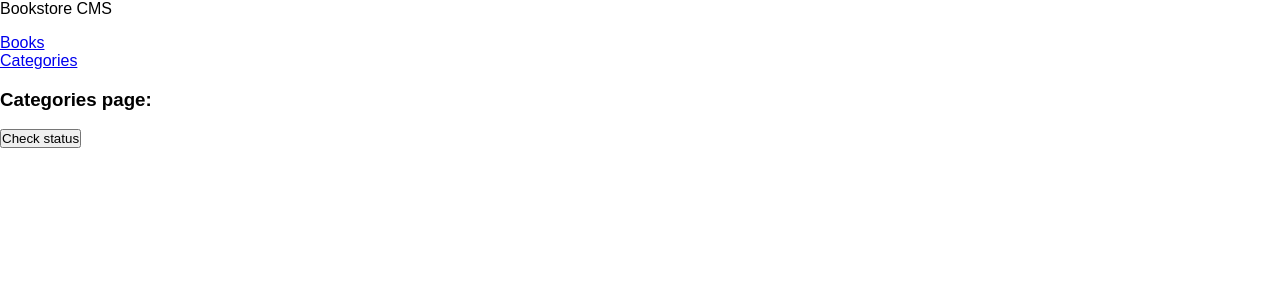
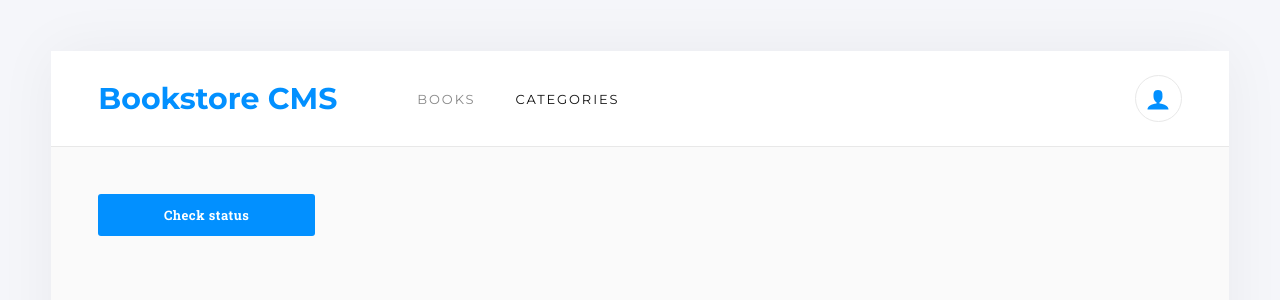
Before and after one commit to lmunozm1702/react-bookstore, a React (Create React App) app: page /categories in a window 1280 px wide. Shown: the top 300 px of the page. Built offline with nearby package versions, Linux system fonts and the light colour scheme; no server answers.

Commit message:
Add styling for both, books and categories
- Add react-icons package.

```diff
--- a/package.json
+++ b/package.json
@@ -3,6 +3,10 @@
   "version": "0.1.0",
   "private": true,
   "dependencies": {
+    "@emotion/react": "^11.10.5",
+    "@emotion/styled": "^11.10.5",
+    "@mui/icons-material": "^5.11.0",
+    "@mui/material": "^5.11.0",
     "@reduxjs/toolkit": "^1.9.1",
     "@testing-library/jest-dom": "^5.16.5",
     "@testing-library/react": "^13.4.0",
@@ -11,6 +15,7 @@
     "prop-types": "^15.8.1",
     "react": "^18.2.0",
     "react-dom": "^18.2.0",
+    "react-icons": "^4.7.1",
     "react-redux": "^8.0.5",
     "react-router-dom": "^6.4.4",
     "react-scripts": "5.0.1",
--- a/src/App.js
+++ b/src/App.js
@@ -6,15 +6,17 @@ import Books from './components/Books';
 function App() {
   // store.dispatch(getBooks());
   return (
-    <div className="mainContainer">
-      <BrowserRouter>
-        <Navbar />
+
+    <BrowserRouter>
+      <Navbar />
+      <div className="main-container">
         <Routes>
           <Route path="/" element={<Books />} />
           <Route path="/categories" element={<Categories />} />
         </Routes>
-      </BrowserRouter>
-    </div>
+      </div>
+    </BrowserRouter>
+
   );
 }
 
--- a/src/components/AddBookForm.js
+++ b/src/components/AddBookForm.js
@@ -8,7 +8,7 @@ const AddBookForm = () => {
   const dispatch = useDispatch();
 
   const [inputText, setInputText] = useState({
-    title: '', author: '', item_id: '', category: '',
+    title: '', author: '', item_id: '', category: 'Action',
   });
 
   const handleSubmit = (event) => {
@@ -26,42 +26,36 @@ const AddBookForm = () => {
   };
 
   return (
-    <form onSubmit={handleSubmit} className="form-container">
-      <h3>Add books form:</h3>
-      <div>
+    <section>
+      <h2 className="form-title">ADD NEW BOOK</h2>
+      <form onSubmit={handleSubmit} className="add-form">
         <input
           type="text"
-          placeholder="Add a title..."
+          placeholder="Book title"
           name="title"
-          className="input-text"
+          className="input title-input"
           value={inputText.title}
           onChange={onChange}
         />
-      </div>
-      <div>
         <input
           type="text"
-          placeholder="Add a author..."
+          placeholder="Author"
           name="author"
-          className="input-text"
+          className="input title-input"
           value={inputText.author}
           onChange={onChange}
         />
-      </div>
-      <div>
         <input
-          type="text"
+          type="hidden"
           placeholder="Add a category..."
           name="category"
           className="input-text"
           value={inputText.category}
           onChange={onChange}
         />
-      </div>
-      <div>
-        <button type="submit" className="input-submit">Submit</button>
-      </div>
-    </form>
+        <button type="submit" className="primary-button-big">ADD BOOK</button>
+      </form>
+    </section>
   );
 };
 export default AddBookForm;
--- a/src/components/Books.js
+++ b/src/components/Books.js
@@ -14,10 +14,10 @@ const Books = () => {
 
   return (
     <div className="bookListContainer">
-      <div className="books">
-        <h3>Books List:</h3>
+      <ul className="books">
         {books.map((book) => (
-          <div key={book.id}>
+          <li key={book.id}>
+            <div className="book">
               <Book
                 author={book.author}
                 title={book.title}
@@ -25,9 +25,11 @@ const Books = () => {
                 category={book.category}
               />
             </div>
+          </li>
         ))}
-      </div>
-      <div className="addBookForm">
+      </ul>
+      <div className="horizontal-divider" />
+      <div>
         <AddBookForm />
       </div>
     </div>
--- a/src/components/Categories.js
+++ b/src/components/Categories.js
@@ -14,17 +14,20 @@ const Categories = () => {
   return (
     <div className="categories">
       <form onSubmit={handleSubmit} className="form-container">
-        <h3>
-          Categories page:
-          {statusText}
-        </h3>
+        <div className="categories">
           <div>
             <button
               type="submit"
-            className="input-submit"
+              className="primary-button-big"
             >
               Check status
             </button>
+          </div>
+          <div>
+            <h2>
+              {statusText}
+            </h2>
+          </div>
         </div>
       </form>
     </div>
--- a/src/components/Navbar.js
+++ b/src/components/Navbar.js
@@ -1,15 +1,17 @@
 import React from 'react';
 import { NavLink } from 'react-router-dom';
+import { ImUser } from 'react-icons/im';
 
 const Navbar = () => (
-  <div className="navContainer">
-    <div className="navLogo">Bookstore CMS</div>
-    <nav className="menuOptions">
-      <ul className="navList">
-        <li><NavLink to="/" className={(navData) => (navData.isActive ? 'activeLink' : 'none')}>Books</NavLink></li>
-        <li><NavLink to="/categories" className={(navData) => (navData.isActive ? 'activeLink' : 'none')}>Categories</NavLink></li>
-      </ul>
-    </nav>
+  <div className="nav-bar">
+    <a className="nav-brand" href="#/">Bookstore CMS</a>
+    <ul className="nav-list">
+      <li><NavLink to="/" className={(navData) => (navData.isActive ? 'nav-link active-link' : 'nav-link')}>BOOKS</NavLink></li>
+      <li><NavLink to="/categories" className={(navData) => (navData.isActive ? 'nav-link active-link' : 'nav-link')}>CATEGORIES</NavLink></li>
+    </ul>
+    <div className="icon-button">
+      <ImUser />
+    </div>
   </div>
 );
 
--- a/src/index.css
+++ b/src/index.css
@@ -1,10 +1,399 @@
-body {
+@import url('https://fonts.googleapis.com/css2?family=Montserrat:wght@100;300;400;600;700&family=Roboto+Slab:wght@300;400;500;700&display=swap');
+@import url('https://fonts.googleapis.com/css2?family=Roboto+Slab&display=swap');
+@import url('https://fonts.googleapis.com/icon?family=Material+Icons');
+
+* {
   margin: 0;
-  font-family: sans-serif;
-  -webkit-font-smoothing: antialiased;
-  -moz-osx-font-smoothing: grayscale;
+  padding: 0;
 }
 
-* {
+body {
+  padding: 4%;
+  background-color: #f5f6fa;
+}
+
+a {
+  text-decoration: none;
+  cursor: pointer;
+}
+
+ul {
+  display: block;
+  list-style-type: disc;
+
+  /* margin-block-start: 1em;
+  margin-block-end: 1em; */
+  margin-inline-start: 0;
+  margin-inline-end: 0;
+  padding-inline-start: 40px;
+}
+
+button {
+  appearance: auto;
+  writing-mode: horizontal-tb !important;
+  text-rendering: auto;
+  color: #fff;
+  letter-spacing: normal;
+  word-spacing: normal;
+  line-height: normal;
+  text-transform: none;
+  text-indent: 0;
+  text-shadow: none;
+  display: inline-block;
+  text-align: center;
+  align-items: flex-start;
+  cursor: default;
+  box-sizing: border-box;
+  background-color: #0290ff;
+  margin: 0;
+  padding: 1px 6px;
+  border-width: 2px;
+  border-style: outset;
+  border-color: #0290ff;
+  border-image: initial;
+}
+
+h2 {
+  display: block;
+  font-size: 1.5em;
+
+  /* margin-block-start: 0.83em;
+  margin-block-end: 0.83em; */
+  margin-inline-start: 0;
+  margin-inline-end: 0;
+  font-weight: bold;
+}
+
+h4 {
+  display: block;
+
+  /* margin-block-start: 1.33em;
+  margin-block-end: 1.33em; */
+  margin-inline-start: 0;
+  margin-inline-end: 0;
+  font-weight: bold;
+}
+
+h6 {
+  display: block;
+  font-size: 0.67em;
+
+  /* margin-block-start: 2.33em;
+  margin-block-end: 2.33em; */
+  margin-inline-start: 0;
+  margin-inline-end: 0;
+  font-weight: bold;
+}
+
+#root {
+  margin: 0;
+  padding: 0 0 8%;
+  border-radius: 4px;
+  box-shadow: 0 0 60px 0 rgb(0 0 0 / 5%);
+  background-color: #fafafa;
+}
+
+.primary-color {
+  color: #0290ff;
+}
+
+.nav-bar {
+  padding: 24px 4%;
+  background-color: #fff;
+  border-bottom: 1px solid #e8e8e8;
+  display: flex;
+  align-items: center;
+  grid-gap: 40px;
+  gap: 40px;
+}
+
+.nav-brand {
+  font-family: 'Montserrat', sans-serif;
+  font-size: 1.875rem;
+  font-weight: 700;
+  color: #0290ff;
+}
+
+.nav-list {
+  display: flex;
+  flex-grow: 1;
+  list-style-type: none;
+  grid-gap: 40px;
+  gap: 40px;
+}
+
+.nav-link {
+  opacity: 0.5;
+  font-family: 'Montserrat', sans-serif;
+  font-size: 0.813rem;
+  color: #121212;
+  letter-spacing: 1.9px;
+}
+
+.active-link {
+  opacity: 1;
+  color: #121212;
+}
+
+.icon-button {
+  color: #0290ff;
+  border: 1px solid #e8e8e8;
+  border-radius: 50%;
+  width: 45px;
+  height: 45px;
+  display: flex;
+  align-items: center;
+  justify-content: center;
+}
+
+.icon-button svg {
+  width: 24px;
+  height: 24px;
+}
+
+.material-icons {
+  font-family: 'Material Icons', sans-serif;
+  font-weight: normal;
+  font-style: normal;
+  font-size: 24px;
+  line-height: 1;
+  letter-spacing: normal;
+  text-transform: none;
+  display: inline-block;
+  white-space: nowrap;
+  word-wrap: normal;
+  direction: ltr;
+  font-feature-settings: 'liga';
+  -webkit-font-feature-settings: 'liga';
+  -webkit-font-smoothing: antialiased;
+}
+
+.main-container {
+  padding: 4%;
+}
+
+.books {
+  list-style-type: none;
+  margin: 0;
   padding: 0;
+  display: flex;
+  flex-direction: column;
+  gap: 0.938rem;
 }
+
+.book {
+  background-color: white;
+  border-radius: 4px;
+  border: solid 1px #e8e8e8;
+  padding: 2rem;
+}
+
+.book-info {
+  display: flex;
+  flex-direction: column;
+  width: 100%;
+}
+
+.book-category {
+  font-family: 'Montserrat', sans-serif;
+  font-size: 0.875rem;
+  opacity: 0.5;
+  font-weight: bold;
+  color: #121212;
+}
+
+.book-title {
+  font-family: 'Roboto Slab', serif;
+  font-weight: bold;
+  margin-top: 0.188rem;
+  font-size: 1.375rem;
+  letter-spacing: -0.2px;
+  color: #121212;
+}
+
+.book-author {
+  font-family: 'Roboto Slab', serif;
+  font-size: 0.875rem;
+  font-weight: 300;
+  color: #4386bf;
+}
+
+.book-content {
+  display: flex;
+  justify-content: space-between;
+}
+
+.action-buttons {
+  display: flex;
+  align-items: center;
+  margin-top: 1.313rem;
+}
+
+.button-outline {
+  font-family: 'Roboto Slab', serif;
+  background-color: transparent;
+  border: none;
+  color: #4386bf;
+  font-size: 0.875rem;
+  font-weight: 300;
+  align-items: center;
+  cursor: pointer;
+}
+
+.vertical-divider {
+  width: 0.125rem;
+  height: 1.5rem;
+  background-color: #e8e8e8;
+  margin: 0 1rem;
+}
+
+.circular-progress-container {
+  width: 5.625rem;
+  height: 5.625rem;
+  padding: 0.63rem 0.625rem 0.75rem 0.75rem;
+  display: flex;
+  justify-content: center;
+  align-items: center;
+}
+
+.circular-progress {
+  position: absolute;
+  border: solid 5px #307bbe;
+  border-left-color: #e8e8e8;
+  border-radius: 50%;
+  width: 4.25rem;
+  height: 4.25rem;
+  border-style: solid;
+  border-width: 5px;
+  transform: rotate(45deg);
+}
+
+.percent-complete {
+  font-family: 'Montserrat', sans-serif;
+  font-size: 2rem;
+  color: #121212;
+}
+
+.completed {
+  font-family: 'Montserrat', sans-serif;
+  font-size: 0.875rem;
+  opacity: 0.5;
+  color: #121212;
+}
+
+.progress-container {
+  display: flex;
+  align-items: center;
+}
+
+.progress-divider {
+  width: 0.125rem;
+  height: 4.375rem;
+  margin: 0 3.688rem 0 4.938rem;
+  background-color: #e8e8e8;
+}
+
+.current-chapter-container {
+  display: flex;
+  flex-direction: column;
+  gap: 20px;
+  width: 14rem;
+}
+
+.current-chapter-label {
+  font-family: 'Roboto Slab', serif;
+  font-weight: 300;
+  font-size: 0.813rem;
+  color: #121212;
+  opacity: 0.5;
+}
+
+.current-chapter {
+  font-family: 'Roboto Slab', serif;
+  font-weight: 300;
+  margin-top: 0.438rem;
+  font-size: 1rem;
+  color: #121212;
+  letter-spacing: -0.4px;
+}
+
+.primary-button {
+  cursor: pointer;
+  border: none;
+  background-color: #0290ff;
+  border-radius: 3px;
+  padding: 8px 24px;
+  font-family: 'Roboto Slab', serif;
+  font-weight: 300;
+  letter-spacing: 0.5px;
+  color: white;
+}
+
+.horizontal-divider {
+  height: 0.125rem;
+  background-color: #e8e8e8;
+  width: 100%;
+  margin: 2.5rem 0 1.813rem;
+}
+
+.add-form {
+  margin-top: 20px;
+  display: flex;
+  gap: 32px;
+}
+
+.form-title {
+  font-family: 'Montserrat', sans-serif;
+  font-size: 1.25rem;
+  font-weight: bold;
+  letter-spacing: -0.18px;
+  color: #888;
+}
+
+.input {
+  padding: 12px;
+  border-radius: 4px;
+  border: solid 1px #e8e8e8;
+  background-color: white;
+  font-family: 'Montserrat', sans-serif;
+  font-size: 1rem;
+  letter-spacing: -0.15px;
+  color: #121212;
+}
+
+.input:focus {
+  outline: none;
+  border: solid 1px #0290ff;
+}
+
+.input::placeholder {
+  color: #c4c4c4;
+}
+
+.title-input {
+  width: 50%;
+}
+
+.category-input {
+  width: 30%;
+}
+
+.primary-button-big {
+  cursor: pointer;
+  width: 20%;
+  padding: 12px;
+  border-radius: 3px;
+  background-color: #0290ff;
+  border: none;
+  letter-spacing: 0.5px;
+  color: white;
+  font-size: 0.813rem;
+  font-weight: bold;
+  font-family: 'Roboto Slab', serif;
+}
+
+.categories {
+  display: flex;
+  flex-direction: column;
+  gap: 10px;
+}
```
Also changed, not shown: src/components/Book.js (+47 -22 lines), 1 other file (tests, documents, lock files or other folders). Lines whose indentation alone changed are shown as unchanged.
